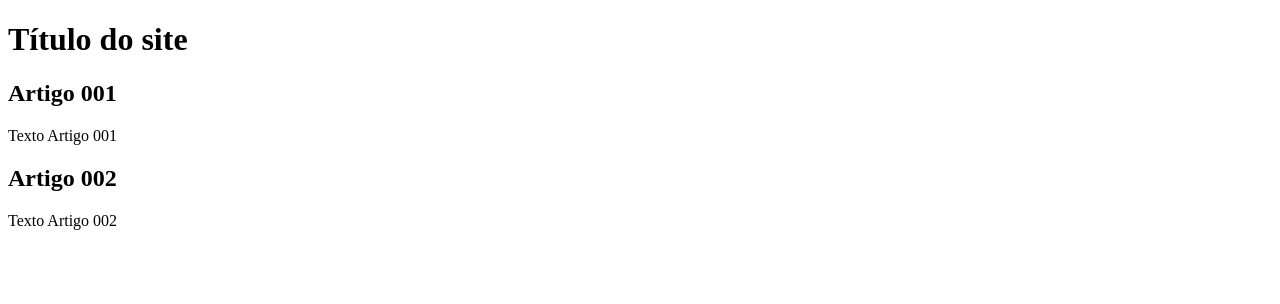
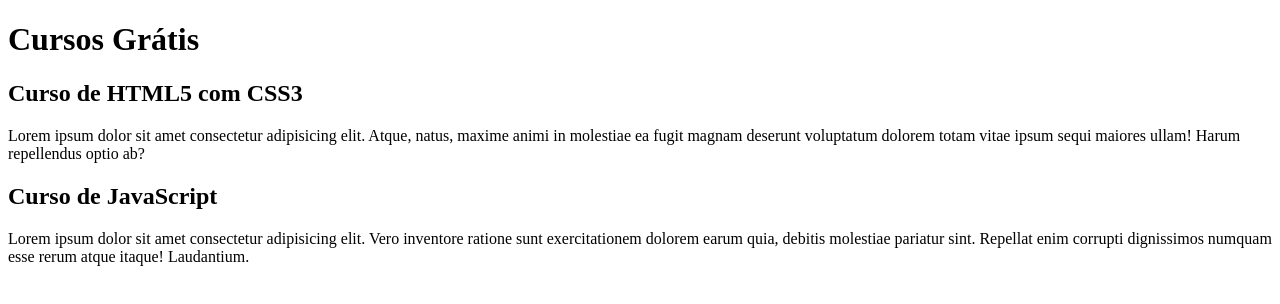
Before and after one commit to andrey-cp/projeto-site, a plain HTML site: page index.html in a window 1280 px wide. Drawn offline with Linux system fonts and the light colour scheme.

Commit message:
Comecei a escrever o conteúdo

```diff
--- a/index.html
+++ b/index.html
@@ -9,15 +9,15 @@
 <body>
     <main>
         <header>
-            <h1>Título do site</h1>
+            <h1>Cursos Grátis</h1>
         </header>
         <article>
-            <h2>Artigo 001</h2>
-            <p>Texto Artigo 001</p>
+            <h2>Curso de HTML5 com CSS3</h2>
+            <p>Lorem ipsum dolor sit amet consectetur adipisicing elit. Atque, natus, maxime animi in molestiae ea fugit magnam deserunt voluptatum dolorem totam vitae ipsum sequi maiores ullam! Harum repellendus optio ab?</p>
         </article>
         <article>
-            <h2>Artigo 002</h2>
-            <p>Texto Artigo 002</p>
+            <h2>Curso de JavaScript</h2>
+            <p>Lorem ipsum dolor sit amet consectetur adipisicing elit. Vero inventore ratione sunt exercitationem dolorem earum quia, debitis molestiae pariatur sint. Repellat enim corrupti dignissimos numquam esse rerum atque itaque! Laudantium.</p>
         </article>
     </main>
 </body>
```
